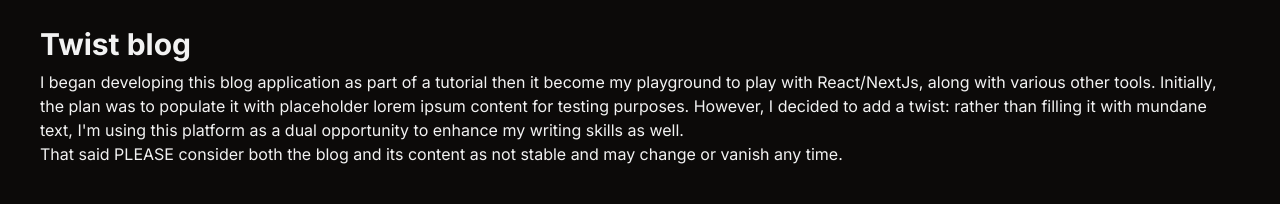
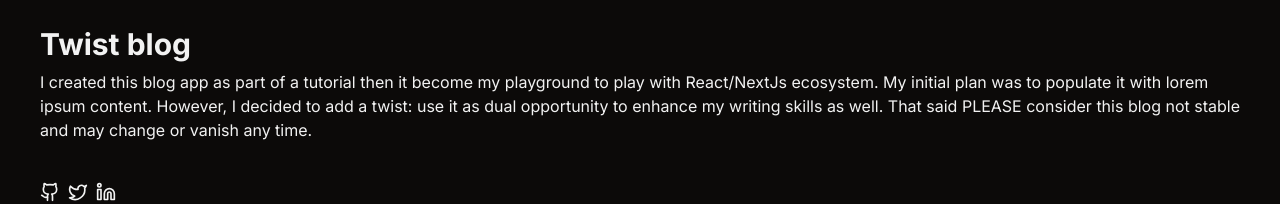
Before and after one commit to elhoucine/twist, a Next.js app: page / in a window 1280 px wide. Shown: the part 175-379 px from the top of the page. Built offline with nearby package versions, Linux system fonts and the light colour scheme; no server answers; the database is empty.

Commit message:
update footer

```diff
--- a/components/Footer.tsx
+++ b/components/Footer.tsx
@@ -10,12 +10,8 @@
                     <div className="space-y-2 w-full sm:w96">
                         <h1 className='text-3xl font-bold'>Twist blog</h1>
                         <p>
-                            I began developing this blog application as part of a tutorial then it become my playground to play with React/NextJs,
-                            along with various other tools. Initially, the plan was to populate it with placeholder lorem ipsum content for testing purposes.
-                            However, I decided to add a twist: rather than filling it with mundane text,
-                            I&apos;m using this platform as a dual opportunity to enhance my writing skills as well.
-                            <br></br>
-                            That said PLEASE consider both the blog and its content as not stable and may change or vanish any time.
+                            I created this blog app as part of a tutorial then it become my playground to play with React/NextJs ecosystem. My initial plan was to populate it with lorem ipsum content.
+                            However, I decided to add a twist: use it as dual opportunity to enhance my writing skills as well. That said PLEASE consider this blog not stable and may change or vanish any time.
                         </p>
                     </div>
                     <div className="flex items-center gap-2">
```
